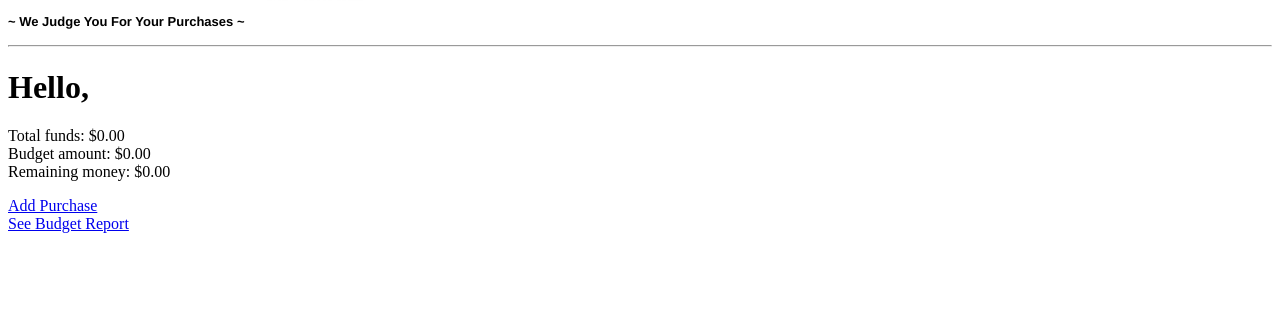
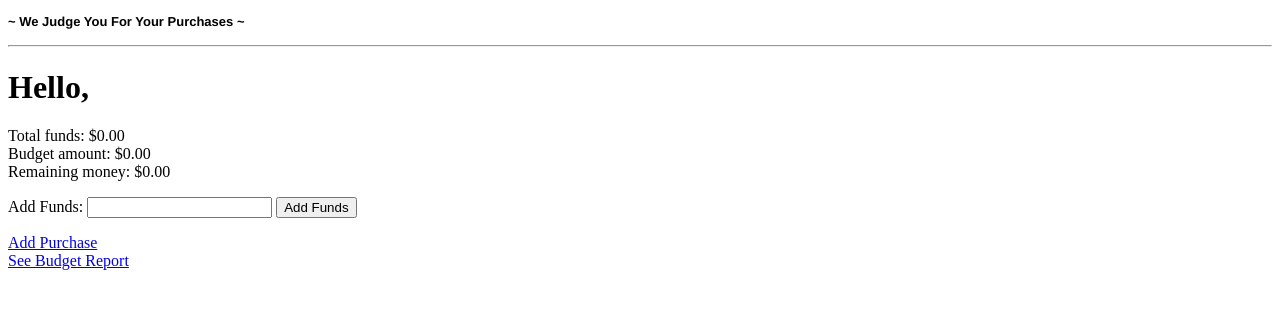
Before and after one commit to JOsterloth/iuylihuit_Budget_Calc_Project, a PHP site: page /budget_index.php in a window 1280 px wide. Shown: the part 196-505 px from the top of the page. Run offline with PHP 8.4, Linux system fonts and the light colour scheme.

Commit message:
Add files via upload

```diff
--- a/budget_index.php
+++ b/budget_index.php
@@ -35,7 +35,16 @@ if (isset($_POST['totalfunds'])) {
     }
 }
 
-
+// New: Add funds to totalfunds
+if (isset($_POST['add_funds'])) {
+    $additional_funds = sanitize_input($_POST['additional_funds']);
+    if (is_numeric($additional_funds) && $additional_funds > 0) {
+        $_SESSION['totalfunds'] += floatval($additional_funds);  // Increase total funds
+        echo "Funds successfully added!<br>";
+    } else {
+        echo "Please enter a valid amount to add.<br>";
+    }
+}
 // Process budget input
 if (isset($_POST['budget_percentage']) && isset($_SESSION['totalfunds'])) {
     $totalfunds = $_SESSION['totalfunds'];
@@ -90,7 +99,7 @@ $remaining_money = $totalfunds - $budget_amount;
     <link rel="stylesheet" href="./ui_styles.css">
 </head>
 <body>
-    <h1 id="project_name"> <!--Shamelessly stole this from start_interface.html until I know what this page will look more like-->
+    <h1 id="project_name">
         Budget Calculator <img class="logo" alt="money_logo" src="money_logo.jpg"><br>
         <p>~ We Judge You For Your Purchases ~</p>
         <hr>
@@ -116,6 +125,12 @@ $remaining_money = $totalfunds - $budget_amount;
         ?>
     </p>
 
+    <form method="POST" action="">
+        <label for="additional_funds">Add Funds: </label>
+        <input type="number" id="additional_funds" name="additional_funds" required>
+        <input type="submit" name="add_funds" value="Add Funds">
+    </form>
+
 <div>
 <a href="purchase_interface.php">Add Purchase</a>
 </div>
--- a/purchase_interface.php
+++ b/purchase_interface.php
@@ -98,6 +98,6 @@
     $your_purchases = displayPurchases();
     echo $your_purchases;
 ?>
-
-<a href="budget_index.php">Back to budget index</a>
+<br>
+<a href="budget_index.php">Back to Budget Index</a>
 </body>
```
Also changed, not shown: budget_view.php (+3 -93 lines).
